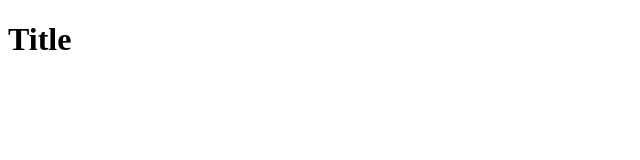
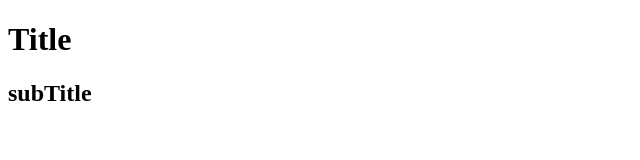
Before and after one commit to SnirCohen94/GitDemo, a plain HTML site: page index.html in a window 1280 px wide. Shown: the whole page, without its empty margins (0-640 px from the left). Drawn offline with Linux system fonts and the light colour scheme.

Commit message:
add h2 to index

```diff
--- a/index.html
+++ b/index.html
@@ -17,7 +17,7 @@
 
     <!-- This is Feature 1 -->
     <h1>Title</h1>
-
+    <h2>subTitle</h2>
 
 
 
```
